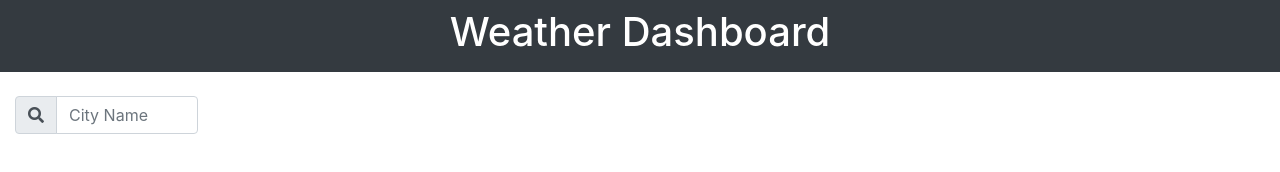
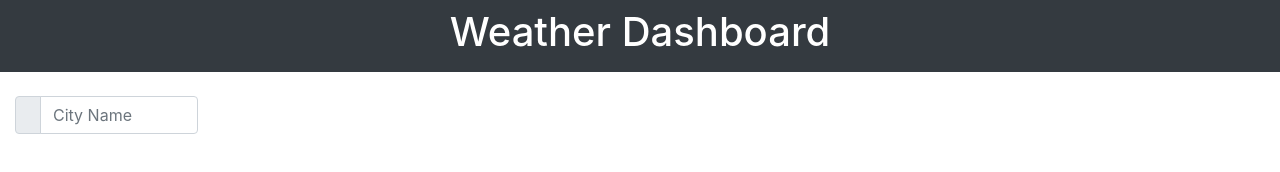
Before and after one commit to ndelaire/weather_dashboard, a plain HTML site: page index.html in a window 1280 px wide. Drawn offline with nearby package versions, Linux system fonts and the light colour scheme.

Commit message:
making final edits

```diff
--- a/index.html
+++ b/index.html
@@ -8,7 +8,7 @@
 
     <link rel="stylesheet" href="https://stackpath.bootstrapcdn.com/bootstrap/4.5.2/css/bootstrap.min.css"
         integrity="sha384-JcKb8q3iqJ61gNV9KGb8thSsNjpSL0n8PARn9HuZOnIxN0hoP+VmmDGMN5t9UJ0Z" crossorigin="anonymous">
-        <link rel="stylesheet" href="https://use.fontawesome.com/releases/v5.15.1/css/all.css" integrity="sha384-vp86vTRFVJgpjF9jiIGPEEqYqlDwgyBgEF109VFjmqGmIY/Y4HV4d3Gp2irVfcrp" crossorigin="anonymous">
+
     <link rel="stylesheet" type="text/css" href="style.css">
 </head>
 
```
Also changed, not shown: style.css (line endings or trailing spaces), weatherdashboard.gif (added), 1 other file.
